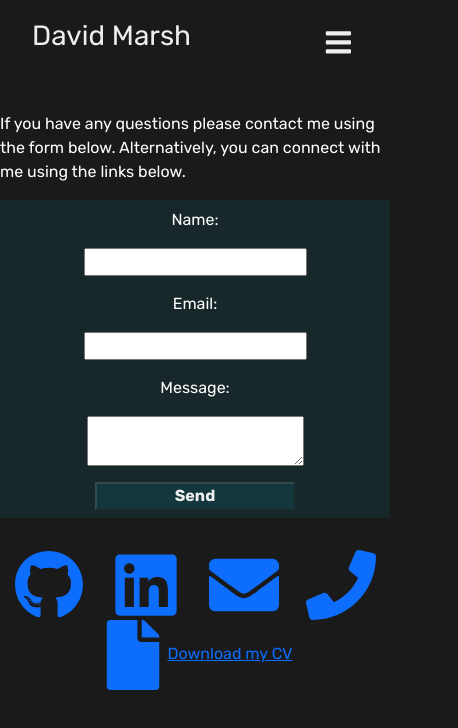
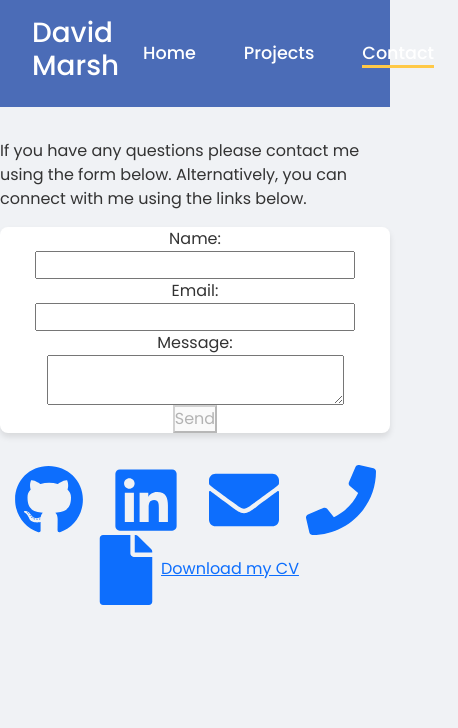
Before and after one commit to Daveym1/React-Portfolio, a React (Create React App) app: page /contact in a window 390 px wide. Shown: the top 728 px of the page, 458 px wide, since content can reach past the window. Built offline with nearby package versions, Linux system fonts and the light colour scheme.

Commit message:
updated style.css

```diff
--- a/src/style.css
+++ b/src/style.css
@@ -1,25 +1,24 @@
-@import url("https://fonts.googleapis.com/css2?family=IBM+Plex+Sans&family=Rubik:wght@300;400;700&family=Syne:wght@500&display=swap");
-
-/* ToDo: break the css into individual files for each component */
+@import url("https://fonts.googleapis.com/css2?family=Poppins:wght@300;400;500;700&display=swap");
 
 /* Global CSS */
 * {
   padding: 0;
   margin: 0;
   box-sizing: border-box;
-  font-family: "Rubik", sans-serif;
+  font-family: "Poppins", sans-serif;
 }
 
 :root {
-  --mainColor: rgb(13, 93, 108);
-  --mainColorLight: #5767aa;
-  --secondaryColor: #db2b39;
-  --textColor: #eee;
+  --mainColor: #4b6cb7;
+  --mainColorLight: #182848;
+  --secondaryColor: #ffc947;
+  --textColor: #333333;
+  --bgColor: #f0f2f5;
 }
 
 body {
-  background-color: #1a1a1a;
-  color: #ffffff;
+  background-color: var(--bgColor);
+  color: var(--textColor);
 }
 
 /* Navbar styling */
@@ -28,18 +27,17 @@ header {
   display: flex;
   align-items: center;
   justify-content: space-between;
-  height: 80px;
-  padding: 0 2rem;
-  background-color: transparent;
-  color: var(--textColor);
+  padding: 1rem 2rem;
+  background-color: var(--mainColor);
+  color: #ffffff;
 }
 
 nav a {
-  margin: 0 2rem;
-  color: var(--textColor);
+  margin: 0 1.5rem;
+  color: #ffffff;
   text-decoration: none;
-  border-width: 0;
-  font-size: 2vw;
+  font-size: 1.1rem;
+  font-weight: 500;
 }
 
 nav a:hover {
@@ -47,37 +45,32 @@ nav a:hover {
 }
 
 header .nav-btn {
-  padding: 5px;
-  cursor: pointer;
-  background: transparent;
-  border: none;
-  outline: none;
-  color: var(--textColor);
-  visibility: hidden;
-  opacity: 0;
-  font-size: 1.8rem;
+  display: none;
 }
 
 header nav a.active {
   border-bottom: 3px solid var(--secondaryColor);
-  border-width: 100%;
-  opacity: 1;
   transition: all 0.3s ease-in;
 }
 
 /* ProjectPage Styling */
 
 .container {
-  width: 60%;
+  width: 80%;
   display: flex;
   flex-wrap: wrap;
   justify-content: space-between;
+  margin: 2rem auto;
 }
 
 .card {
   margin-top: 2rem;
-  color: black;
+  color: var(--textColor);
   width: 30%;
+  background-color: #ffffff;
+  box-shadow: 0 4px 6px rgba(0, 0, 0, 0.1);
+  border-radius: 8px;
+  overflow: hidden;
   margin-bottom: 20px;
 }
 
@@ -85,6 +78,10 @@ header nav a.active {
   width: 100%;
   height: auto;
   max-width: 100%;
+}
+
+.card > div {
+  padding: 1rem;
 }
 
 /* Individual Project Page Styling */
@@ -102,11 +99,8 @@ header nav a.active {
 
 .profilePic {
   width: 25%;
-  background-color: rgba(13, 93, 108, 0.2);
-  border-radius: 80%;
+  border-radius: 50%;
   margin: 1rem;
-  shape-outside: ellipse(42.83% 50.3% at center center);
-  margin-right: 3.5rem;
   float: left;
 }
 
@@ -123,8 +117,9 @@ header nav a.active {
   margin-left: 1rem;
   margin-right: 2rem;
   margin-top: 1rem;
-  background-color: rgba(13, 93, 108, 0.2);
-  border-radius: 10%;
+  background-color: #ffffff;
+  border-radius: 8px;
+  box-shadow: 0 4px 6px rgba(0, 0, 0, 0.1);
 }
 
 /* Contact Page Styling */
@@ -143,92 +138,11 @@ header nav a.active {
 }
 
 .form {
-  background-color: rgba(13, 93, 108, 0.2);
+  background-color: #ffffff;
   display: flex;
   flex-direction: column;
   align-items: center;
+  border-radius: 8px;
+  box-shadow: 0 4px 6px rgba(0, 0, 0, 0.1);
+  padding: 2
 }
-
-.form > * {
-  margin: 0.5rem;
-}
-
-.button {
-  background-color: rgba(13, 93, 108, 0.3);
-  border: 1 solid #fff;
-  box-sizing: border-box;
-  color: #eee;
-  display: flex;
-  font-size: 1rem;
-  font-weight: 700;
-  text-align: center;
-  width: 200px;
-  justify-content: center;
-  position: relative;
-  cursor: pointer;
-}
-
-/* Media Queries */
-
-@media (max-width: 992px) {
-  .card {
-    width: 45%;
-  }
-}
-
-/* @media (min-width: 768px) {
-
-
-    .container {
-        width: 80%;
-    }
-  }
-
-  /* Project styling */
-
-.projectCard {
-  display: flex;
-  justify-content: center;
-}
-
-@media only screen and (max-width: 768px) {
-  header .nav-btn {
-    visibility: visible;
-    opacity: 1;
-  }
-
-  header nav {
-    position: fixed;
-    top: 0;
-    left: 0;
-    height: 100%;
-    width: 100%;
-    display: flex;
-    flex-direction: column;
-    align-items: center;
-    justify-content: center;
-    gap: 1.5rem;
-    background-color: var(--mainColor);
-    transform: translateY(-100%);
-    z-index: 100;
-    /* transition: transform 0.3s ease-in-out; */
-  }
-
-  header .responsive_nav {
-    transform: translateY(0%);
-  }
-
-  nav .nav-close-btn {
-    position: absolute;
-    top: 2rem;
-    right: 2rem;
-  }
-
-  header nav a {
-    font-size: 1.5rem;
-  }
-
-  header nav a.active {
-    border-bottom: 2px solid var(--secondaryColor);
-  }
-}
```
